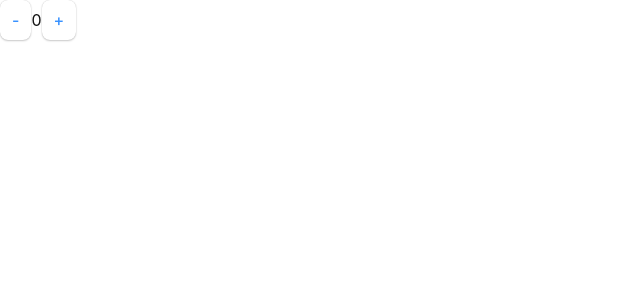
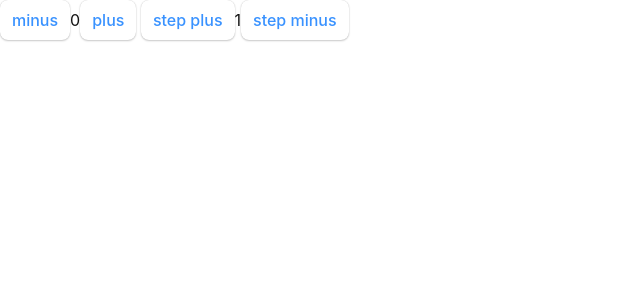
Before and after one commit to OrkhanJR/new-ReactApplication, a React app: page /contacts/1 in a window 1280 px wide. Shown: the top 300 px of the page, without its empty margins (0-640 px from the left). Built offline with nearby package versions, Linux system fonts and the light colour scheme.

Commit message:
stepSlice created

```diff
--- a/src/components/CounterRedux/CounterRedux.tsx
+++ b/src/components/CounterRedux/CounterRedux.tsx
@@ -1,14 +1,22 @@
 import { increment, decrement } from "../../redux/slices/counterSlice";
+import {
+  increment as stepIncrement,
+  decrement as stepDecrement,
+} from "../../redux/slices/stepSlice";
 import { useTypedDispatch, useTypedSelector } from "../../store";
 
 const CounterRedux = () => {
   const count = useTypedSelector((state) => state.counterReducer);
+  const step = useTypedSelector((state) => state.stepReducer);
   const dispatch = useTypedDispatch();
   return (
     <div>
-      <button onClick={() => dispatch(decrement())}>-</button>
+      <button onClick={() => dispatch(decrement(step))}>minus</button>
       {count}
-      <button onClick={() => dispatch(increment())}>+</button>
+      <button onClick={() => dispatch(increment(step))}>plus</button>{" "}
+      <button onClick={() => dispatch(stepIncrement())}>step plus</button>
+      {step}
+      <button onClick={() => dispatch(stepDecrement())}>step minus</button>
     </div>
   );
 };
--- a/src/redux/slices/counterSlice.ts
+++ b/src/redux/slices/counterSlice.ts
@@ -4,11 +4,11 @@ export const counterSlice = createSlice({
   name: "counter",
   initialState: 0,
   reducers: {
-    increment: (state) => state + 1,
-    decrement: (state) => state - 1
+    increment: (state, action) => state + action.payload,
+    decrement: (state, action) => state - action.payload,
   },
 });
 
-export const { increment, decrement } = counterSlice.actions;
+export const { increment, decrement} = counterSlice.actions;
 
 export default counterSlice.reducer;
--- /dev/null
+++ b/src/redux/slices/stepSlice.ts
@@ -0,0 +1,14 @@
+import { createSlice } from "@reduxjs/toolkit";
+
+export const stepSlice = createSlice({
+  name: "step",
+  initialState: 1,
+  reducers: {
+    increment: (state) => state + 1,
+    decrement: (state) => Math.max(1, state - 1),
+  },
+});
+
+export const { increment, decrement } = stepSlice.actions;
+
+export default stepSlice.reducer;
--- a/src/routes/contact.tsx
+++ b/src/routes/contact.tsx
@@ -27,7 +27,8 @@ const Contact = () => {
             </>
           ) : (
             <i>No Name</i>
-          )}{" npm run"}
+          )}
+          {" npm run"}
           <Favorite contact={contact} />
         </h1>
 
--- a/src/store.ts
+++ b/src/store.ts
@@ -1,10 +1,12 @@
 import { configureStore } from "@reduxjs/toolkit";
 import counterReducer from "./redux/slices/counterSlice";
-import {  useDispatch, useSelector } from "react-redux";
+import stepReducer from "./redux/slices/stepSlice";
+import { useDispatch, useSelector } from "react-redux";
 
 const store = configureStore({
   reducer: {
     counterReducer,
+    stepReducer,
   },
 });
 
```
Also changed, not shown: 2 other files (tests, documents, lock files or other folders).
